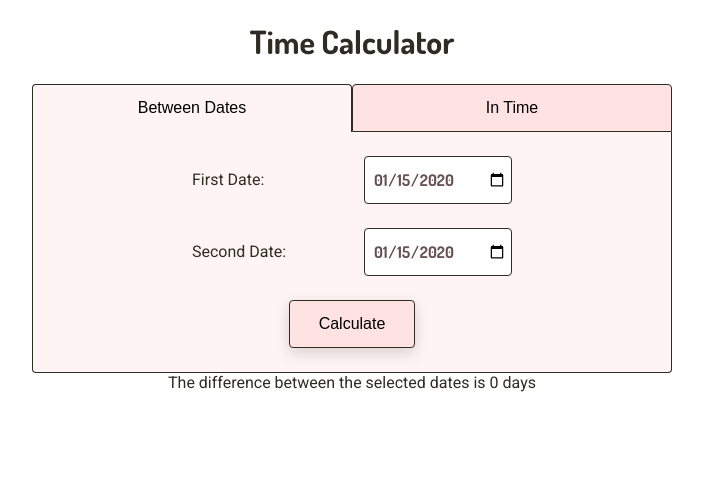
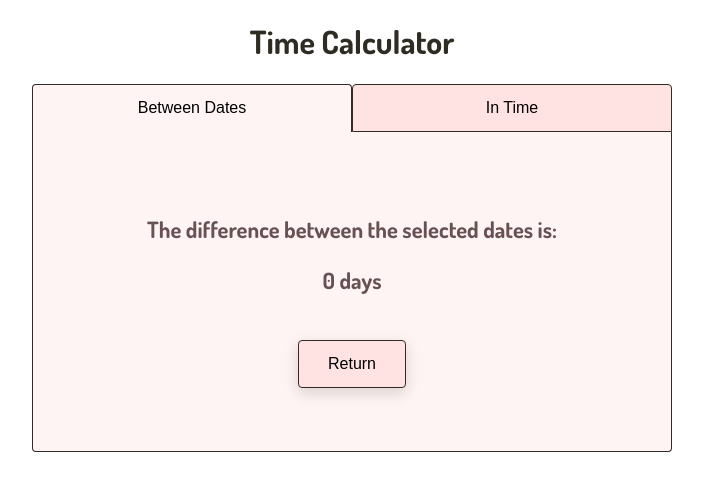
Before and after one commit to TBM85/demo-time-calculator, a Next.js app: page / in a window 1280 px wide. Both pictures are taken after typing "2020-01-15", "2020-01-15" into the empty fields and a click on the button "Calculate". Shown: the top 490 px of the page, without its empty margins (288-991 px from the left). Built offline with nearby package versions, Linux system fonts and the light colour scheme.

Commit message:
Toggle between calculator and result between dates

```diff
--- a/components/BetweenDates.js
+++ b/components/BetweenDates.js
@@ -6,6 +6,8 @@ const BetweenDates = () => {
 
   const [firstDate, setFirstDate] = useState();
   const [secondDate, setSecondDate] = useState();
+
+  const [isSubmitted, setIsSubmitted] = useState(false);
 
   // Sets the value of date inputs
   const calculateHandler = (event) => {
@@ -16,6 +18,8 @@ const BetweenDates = () => {
 
     setFirstDate(enteredFirstValue);
     setSecondDate(enteredSecondValue);
+
+    setIsSubmitted(true);
   };
 
   // Calculate the difference between the first and second selected date
@@ -23,8 +27,14 @@ const BetweenDates = () => {
     (new Date(secondDate).getTime() - new Date(firstDate).getTime()) /
     (1000 * 3600 * 24);
 
+  // Return to calculator between dates
+  const returnHandler = () => {
+    setIsSubmitted(false);
+  };
+
   return (
     <Fragment>
+      {!isSubmitted ? (
         <form onSubmit={calculateHandler} className="tab">
           <div className="form_control">
             <label htmlFor="first-date">First Date:</label>
@@ -36,9 +46,17 @@ const BetweenDates = () => {
           </div>
           <button type="submit">Calculate</button>
         </form>
-      <div>
-        The difference between the selected dates is {resultInDays} days
+      ) : (
+        <div className="tab">
+          <div className="tab-text">
+            <p>The difference between the selected dates is:</p>
+            <p>{resultInDays} days</p>
           </div>
+          <button type="button" onClick={returnHandler}>
+            Return
+          </button>
+        </div>
+      )}
     </Fragment>
   );
 };
--- a/styles/globals.css
+++ b/styles/globals.css
@@ -36,7 +36,7 @@ h1 {
 .tab {
   padding: 0;
   margin: 0;
-  min-height: 8em;
+  min-height: 20em;
   display: flex;
   flex-direction: column;
   align-items: center;
@@ -47,6 +47,17 @@ h1 {
   border-right: 1px solid var(--color-dark);
   border-left: 1px solid var(--color-dark);
   background-color: var(--background-light);
+}
+
+.tab .tab-text {
+  font-family: 'Dosis', sans-serif;
+  font-size: 1.4em;
+  color: var(--color-light);
+  margin: 1em;
+}
+
+.tab p {
+  margin: 1em 0 0 0;
 }
 
 .tab button {
```
Lines whose indentation alone changed are shown as unchanged.
